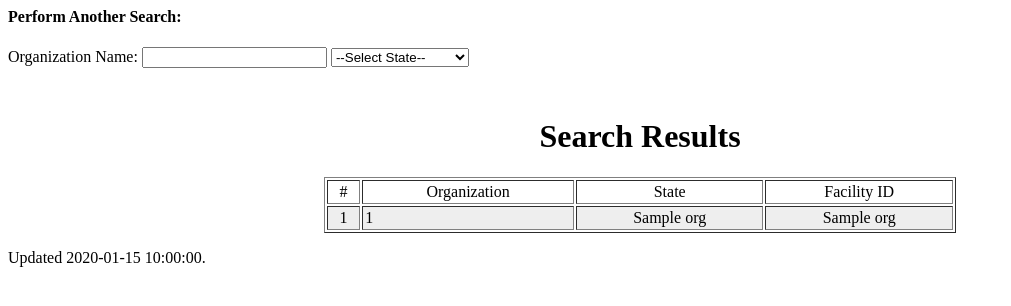
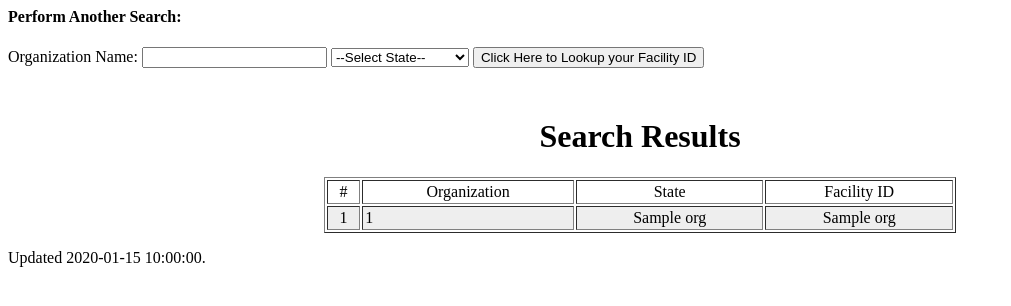
Before and after one commit to ACarrasco1009/hei_lookups, a Flask app: template src/templates/facility_id/facility_id.html in a window 1280 px wide. Shown: the top 306 px of the page, without its empty margins (0-1011 px from the left). Run offline with Flask 2, Linux system fonts and the light colour scheme; the template is opened without the code that fills it: most values are stand-ins (such as "Sample title", 1, 10 or a date in 2020); parts of the project's set-up code (start-up, migrations or seed data) failed here and were passed over; some libraries are stand-ins or nearby versions.

Commit message:
[Minor] Added missing button

```diff
--- a/src/templates/facility_id/facility_id.html
+++ b/src/templates/facility_id/facility_id.html
@@ -69,6 +69,8 @@
 			<option value="WI">Wisconsin</option>
 			<option value="WY">Wyoming</option>
 		</select>
+		<input class="btn btn-default" type="submit" value="Click Here to Lookup your Facility ID" name="facility_id_lookup_btn">
+	</form>
 
 <h1 style="margin-top: 50px" align="center"> Search Results </h1>
 <table border="1" cellpadding="2" align="CENTER" width="50%">
```
Lines whose indentation alone changed are shown as unchanged.
